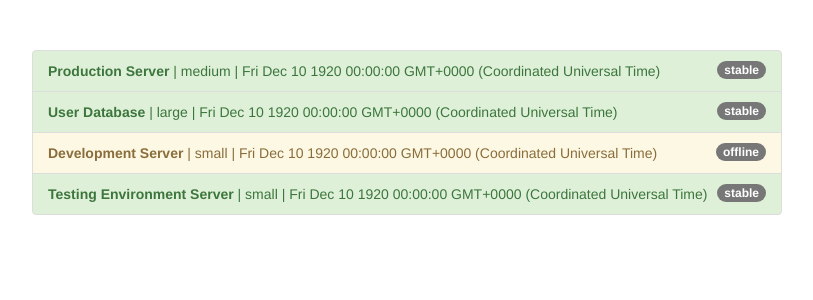
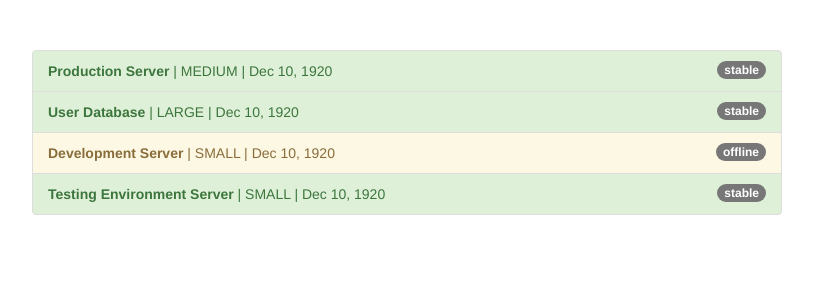
Before and after one commit to Jitgitbit/angular-exercise-eleven, an Angular app: page / in a window 1280 px wide. Shown: the top 300 px of the page, without its empty margins (233-1046 px from the left). Built offline with nearby package versions, Linux system fonts and the light colour scheme.

Commit message:
Using Pipes

```diff
--- a/angular.json
+++ b/angular.json
@@ -120,6 +120,10 @@
           }
         }
       }
-    }},
-  "defaultProject": "angular-exercise-eleven"
+    }
+  },
+  "defaultProject": "angular-exercise-eleven",
+  "cli": {
+    "analytics": false
+  }
 }
--- a/src/app/app.component.html
+++ b/src/app/app.component.html
@@ -10,7 +10,9 @@
             class="badge">
             {{ server.status }}
           </span>
-          <strong>{{ server.name }}</strong> | {{ server.instanceType }} | {{ server.started }}
+          <strong>{{ server.name }}</strong> |
+          {{ server.instanceType | uppercase }} |
+          {{ server.started | date }}
         </li>
       </ul>
     </div>
```
